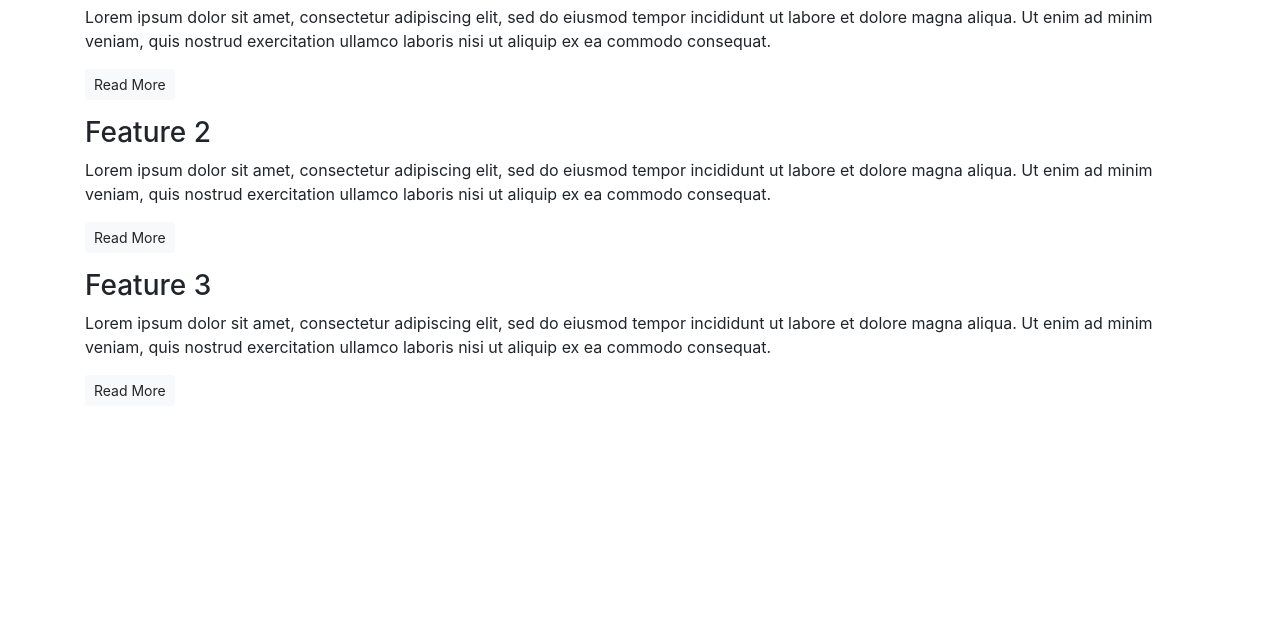
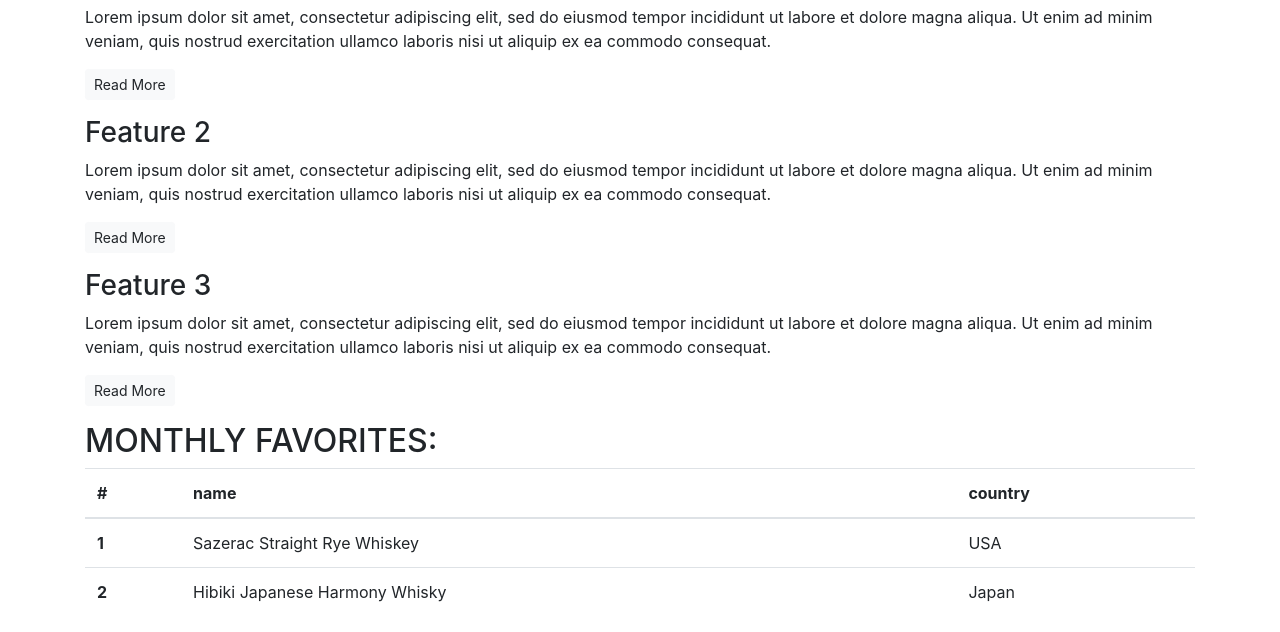
Before and after one commit to Juandavidc08/bootstrap, a plain HTML site: page index.html in a window 1280 px wide. Shown: the part 537-1169 px from the top of the page. Before the commit the page ends 959 px from the top, so only its background shows below. Drawn offline with nearby package versions, Linux system fonts and the light colour scheme.

Commit message:
Add monthly favorites

```diff
--- a/index.html
+++ b/index.html
@@ -56,6 +56,34 @@
             </div>
         </section>
         <!-- /.features -->
+        <!-- Monthly favorites-->
+        <section class="monthly-favorites">
+            <h2 class="text-uppercase"> Monthly favorites:</h2>
+        <table class="table">
+            <thead>
+            <tr>
+                <th scope="col">#</th>
+                <th scope="col">name</th>
+                <th scope="col">country</th>
+
+            </tr>
+            </thead>
+            <tbody>
+            <tr>
+                <th scope="row">1</th>
+                <td>Sazerac Straight Rye Whiskey</td>
+                <td>USA</td>
+
+            </tr>
+            <tr>
+                <th scope="row">2</th>
+                <td>Hibiki Japanese Harmony Whisky</td>
+                <td>Japan</td>
+
+            </tr>
+            </tbody>
+        </table>
+        </section>
     </article>
 </body>
 
```
